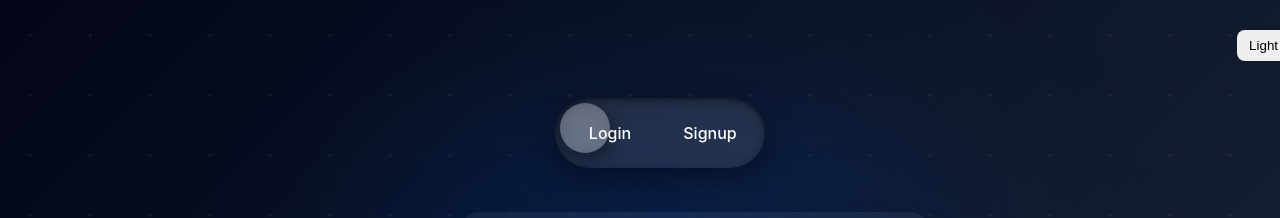
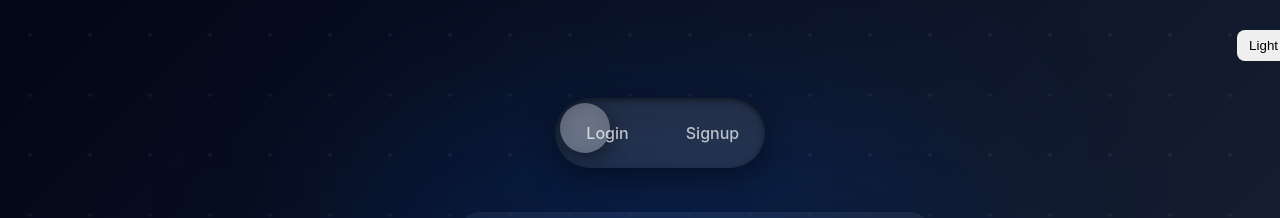
Before and after one commit to Caspersanti95-ctrl/taskapp-backend, a React (Create React App) app in the folder taskapp-client/: page /login in a window 1280 px wide. Shown: the top 218 px of the page. Built offline with nearby package versions, Linux system fonts and the light colour scheme.

Commit message:
fix login13

```diff
--- a/taskapp-client/src/pages/auth.css
+++ b/taskapp-client/src/pages/auth.css
@@ -49,7 +49,7 @@
 
     display: flex;
     align-items: center;
-    justify-content: space-between;
+    justify-content: center;
     padding: 5px;
 
     background: rgba(255,255,255,0.1);
@@ -67,12 +67,21 @@
   }
 
   .toggle-label {
-    flex: 1;
+    position: absolute;
     text-align: center;
-    color: white;
+    width: 50%;
+    color: rgba(255,255,255,0.7);
     font-weight: 500;
-    z-index: 1;
+    z-index: 2;
   }
+
+  .toggle-label:first-of-type {
+    left: 0;
+  }
+
+    .toggle-label:last-of-type {
+        right: 0;
+    }
 
   .toggle-circle {
     position: absolute;
```
